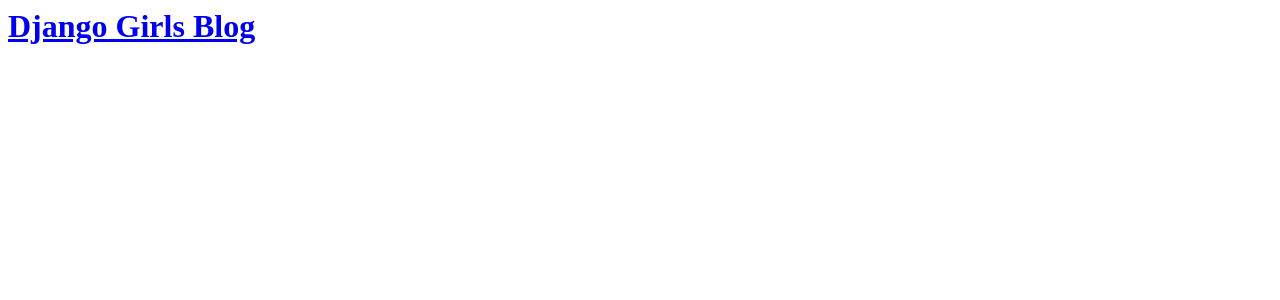
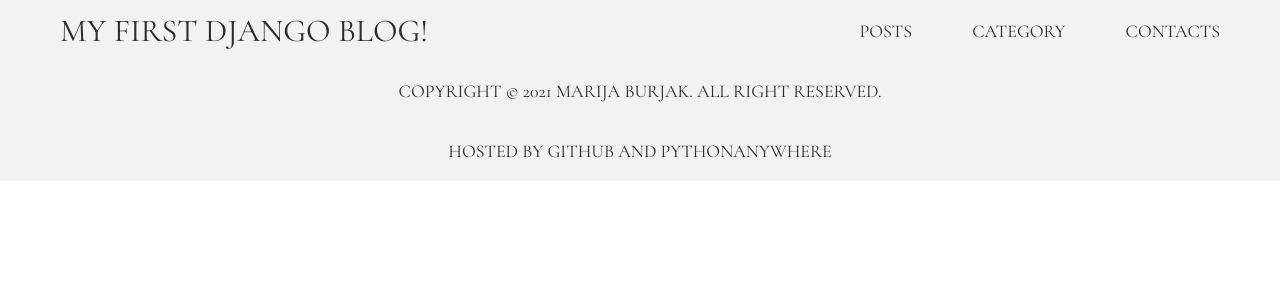
Before and after one commit to HangeZoe/django-blog-template, a Django app: page / in a window 1280 px wide. Shown: the top 300 px of the page. Run offline with Django 3.2, Linux system fonts and the light colour scheme; data that the repository does not hold is empty.

Commit message:
feat: update html/css blog templates

```diff
--- /dev/null
+++ b/blog/static/css/blog.css
@@ -0,0 +1,135 @@
+/* Start reset */
+
+html, body, div, span, applet, object, iframe,
+h1, h2, h3, h4, h5, h6, p, blockquote, pre,
+a, abbr, acronym, address, big, cite, code,
+del, dfn, em, img, ins, kbd, q, s, samp,
+small, strike, strong, sub, sup, tt, var,
+b, u, i, center,
+dl, dt, dd, ol, ul, li,
+fieldset, form, label, legend,
+table, caption, tbody, tfoot, thead, tr, th, td,
+article, aside, canvas, details, embed,
+figure, figcaption, footer, header, hgroup,
+menu, nav, output, ruby, section, summary,
+time, mark, audio, video {
+  margin: 0;
+	padding: 0;
+	border: 0;
+	font-size: 100%;
+	font: inherit;
+	vertical-align: baseline;
+  text-decoration: none;
+}
+
+*, *::before, *::after {
+  box-sizing: inherit;
+}
+
+/* End reset */
+
+
+html {
+  box-sizing: border-box;
+}
+
+body {
+  background-color: #ffffff;
+  font-family: 'Cormorant Garamond', serif;
+  font-style: normal;
+  font-weight: normal;
+  font-size: 23px;
+  line-height: 1.2;
+  color: #2b2b2b;
+}
+
+.wrapper {
+  max-width: 1000px;
+  margin: 0 auto;
+}
+
+header {
+  background-color: #f2f2f2;
+  top: 0;
+  left: 0;
+  width: 100%;
+}
+
+.header__wrapper {
+  display: flex;
+  flex-wrap: wrap;
+  align-items: center;
+  justify-content: space-between;
+}
+
+.header__logo-text {
+  margin-left: 60px;
+  font-family: 'Cormorant Garamond', serif;
+  font-size: 32px;
+  line-height: 60px;
+  text-transform: uppercase;
+}
+
+.header__list {
+  display: flex;
+  flex-wrap: wrap;
+  margin-left: 60px;
+  list-style-type: none;
+  text-transform: uppercase;
+}
+
+.header__item {
+  margin-right: 60px; /* разобраться с отступами в меню */
+  font-size: 23px;
+  line-height: 60px;
+}
+
+.header__link {
+  font-size: 18px;
+  line-height: 60px;
+  color: #2b2b2b;
+  text-decoration: none;
+}
+
+/* End header */
+
+/* Start posts */
+
+.latest-articles__post {
+  margin: 40px;
+}
+
+.latest-articles__title {
+  font-size: 28px;
+  font-weight: bold;
+  line-height: 60px;
+  color: #2b2b2b;
+}
+
+.latest-articles__date {
+  font-size: 18px;
+  color: #2b2b2b;
+  margin-bottom: 20px;
+}
+
+.latest-articles__text {
+  text-align: justify;
+}
+
+/* End posts */
+
+/* Start footer */
+
+.footer {
+  background-color: #f2f2f2;
+  width: 100%;
+}
+
+.footer__logo-text {
+  font-size: 18px;
+  text-transform: uppercase;
+  line-height: 60px;
+  text-align: center;
+}
+
+/* End footer */
--- a/blog/templates/blog/post_list.html
+++ b/blog/templates/blog/post_list.html
@@ -1,18 +1,66 @@
-<html>
+{% load static %}
+<!DOCTYPE html>
+<html lang="en">
     <head>
-        <title>Django Girls blog</title>
+      <meta charset="UTF-8">
+      <meta name="viewport" content="width=device-width, initial-scale=1.0">
+      <meta http-equiv="X-UA-Compatible" content="ie=edge">
+      <link rel="stylesheet" href="{% static 'css/blog.css' %}">
+      <link rel="preconnect" href="https://fonts.gstatic.com">
+<link href="https://fonts.googleapis.com/css2?family=Cormorant+Garamond:ital@0;1&family=Open+Sans&display=swap" rel="stylesheet">
+      <title>My first Django blog!</title>
     </head>
+
     <body>
-        <div>
-    <h1><a href="/">Django Girls Blog</a></h1>
-</div>
+        <!-- Start header -->
+        <header class="header">
+          <div class="header__wrapper">
+            <div class="header__logo">
+              <p class="header__logo-text">My first Django blog!</p>
+            </div>
+            <nav class="header__nav">
+              <ul class="header__list">
+                <li class="header__item">
+                  <a href="#" class="header__link">Posts</a>
+                </li>
+                <li class="header__item">
+                  <a href="#" class="header__link">Category</a>
+                </li>
+                <li class="header__item">
+                  <a href="#" class="header__link">Contacts</a>
+                </li>
+              </ul>
+            </nav>
+          </div>
+        </header>
+        <!-- End header -->
 
-{% for post in posts %}
-    <div>
-        <p>published: {{ post.published_date }}</p>
-        <h1><a href="">{{ post.title }}</a></h1>
-        <p>{{ post.text|linebreaksbr }}</p>
-    </div>
-{% endfor %}
+        <!-- Start posts -->
+        <main class="main">
+          <section class="latest-articles">
+            <div class="wrapper">
+                <div class="latest-articles__item">
+                  {% for post in posts %}
+                      <div class="latest-articles__post">
+                          <h2><a href="" class="latest-articles__title">{{ post.title }}</a></h2>
+                          <p class="latest-articles__date">{{ post.published_date }}</p>
+                          <p class="latest-articles__text">{{ post.text|linebreaksbr }}</p>
+                      </div>
+                  {% endfor %}
+                </div>
+            </div>
+          </section>
+        </main>
+        <!-- End posts -->
+
+        <!-- Start footer -->
+        <footer class="footer">
+          <div class="wrapper">
+            <div class="footer__logo">
+              <p class="footer__logo-text">Copyright © 2021 Marija Burjak. All Right Reserved.<br> Hosted by GitHub and PythonAnywhere</p>
+            </div>
+          </div>
+        </footer>
+        <!-- End footer -->
     </body>
 </html>
```
